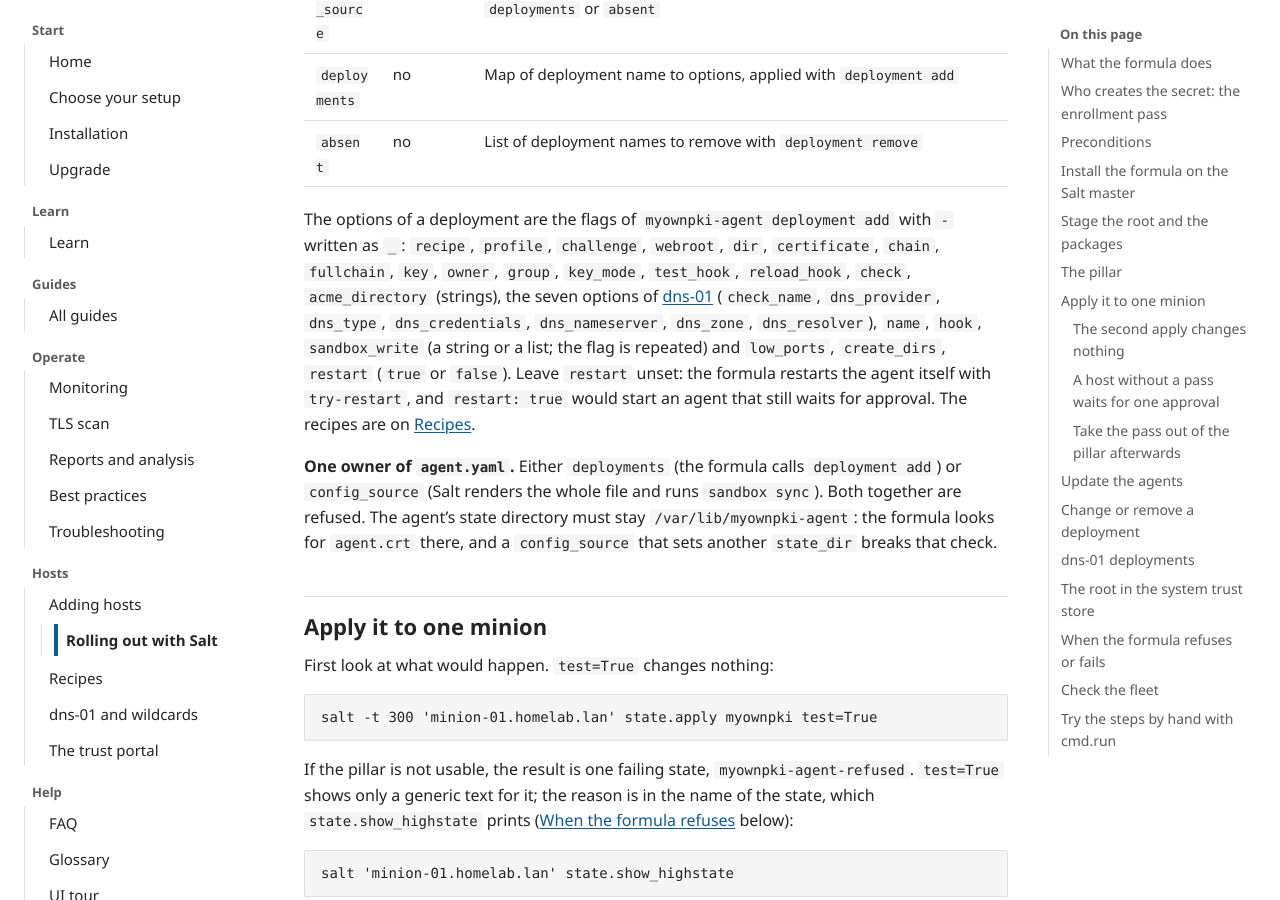
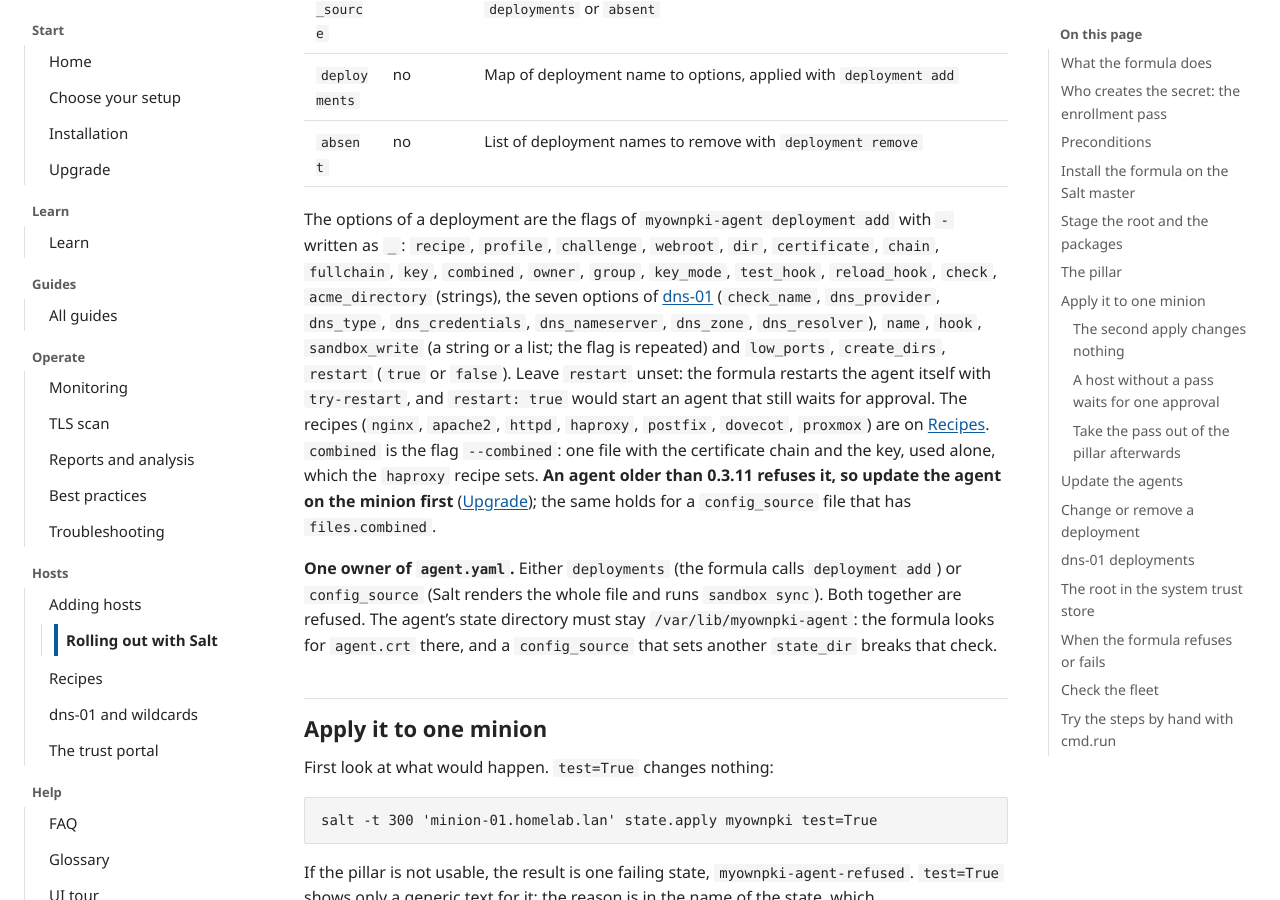
Before and after one commit to Der-Felix/MyOwnPKI, a Jekyll site: the page built from site/hosts/salt.md, in a window 1280 px wide and 900 px high, scrolled down 6355 px. Built offline with Jekyll 4.4.1, drawn with Linux system fonts in a browser that asks for light colours.

Commit message:
docs(salt): list the combined option and the new recipes
Co-Authored-By: Claude Sonnet 5.5 <noreply@anthropic.com>

```diff
--- a/site/hosts/salt.md
+++ b/site/hosts/salt.md
@@ -224,12 +224,15 @@ The repository has the same file with comments: `deploy/salt/myownpki/pillar.exa
 | `absent` | no | List of deployment names to remove with `deployment remove` |
 
 The options of a deployment are the flags of `myownpki-agent deployment add` with `-` written as `_`:
-`recipe`, `profile`, `challenge`, `webroot`, `dir`, `certificate`, `chain`, `fullchain`, `key`, `owner`,
+`recipe`, `profile`, `challenge`, `webroot`, `dir`, `certificate`, `chain`, `fullchain`, `key`, `combined`, `owner`,
 `group`, `key_mode`, `test_hook`, `reload_hook`, `check`, `acme_directory` (strings), the seven options of [dns-01](#dns-01-deployments) (`check_name`, `dns_provider`, `dns_type`, `dns_credentials`, `dns_nameserver`, `dns_zone`, `dns_resolver`), `name`, `hook`,
 `sandbox_write` (a string or a list; the flag is repeated) and `low_ports`, `create_dirs`, `restart`
 (`true` or `false`). Leave `restart` unset: the formula restarts the agent itself with `try-restart`,
-and `restart: true` would start an agent that still waits for approval. The recipes are on
-[Recipes]({{ '/recipes/' | relative_url }}).
+and `restart: true` would start an agent that still waits for approval. The recipes (`nginx`, `apache2`, `httpd`, `haproxy`, `postfix`, `dovecot`, `proxmox`) are on
+[Recipes]({{ '/recipes/' | relative_url }}). `combined` is the flag `--combined`: one file with the certificate chain and the
+key, used alone, which the `haproxy` recipe sets. **An agent older than 0.3.11 refuses it, so update the agent on the minion
+first** ([Upgrade]({{ '/upgrade/' | relative_url }}#update-the-agents)); the same holds for a `config_source` file that has
+`files.combined`.
 
 **One owner of `agent.yaml`.** Either `deployments` (the formula calls `deployment add`) or `config_source`
 (Salt renders the whole file and runs `sandbox sync`). Both together are refused. The agent's state
```
Also changed, not shown: deploy/salt/myownpki/README.md, 1 other file.
